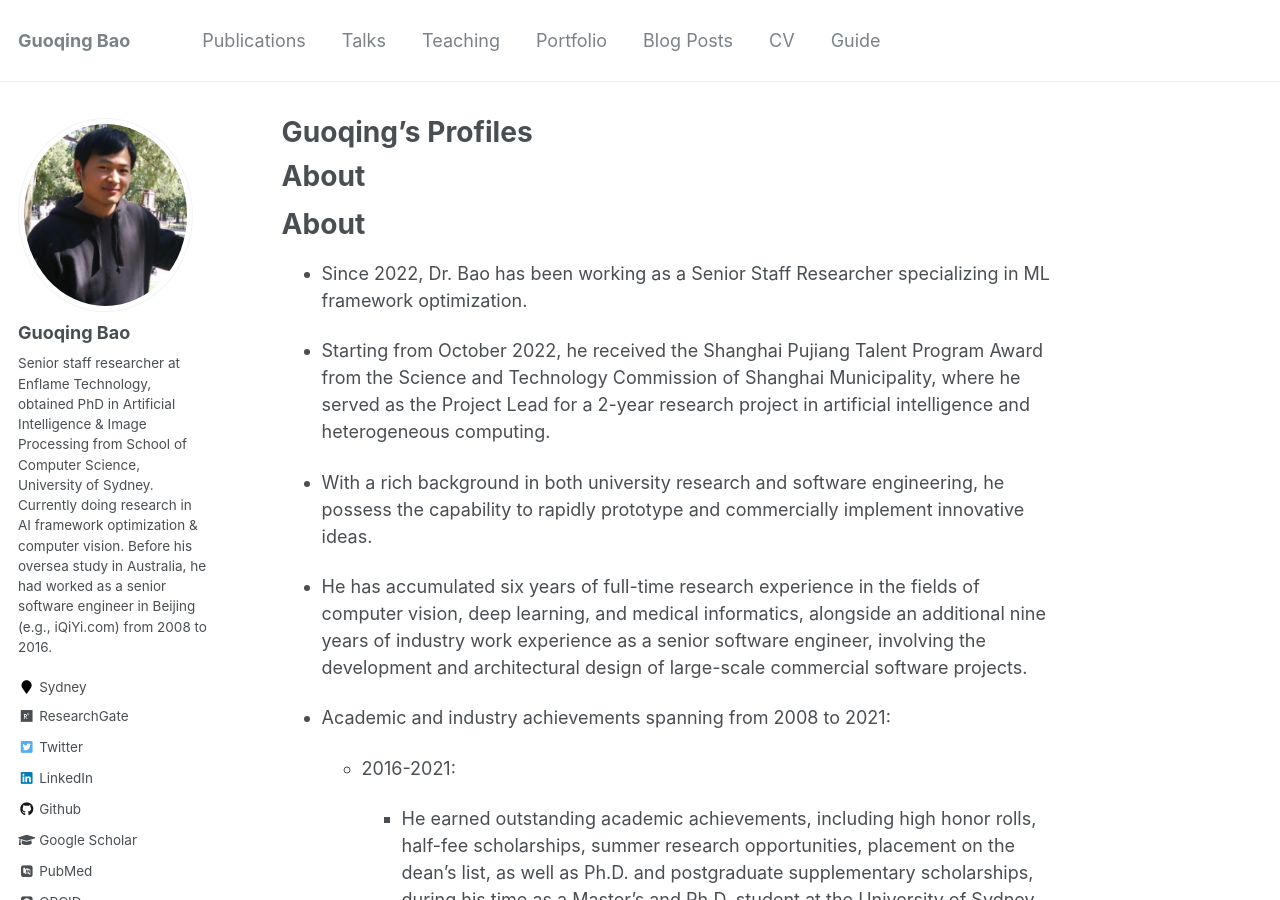
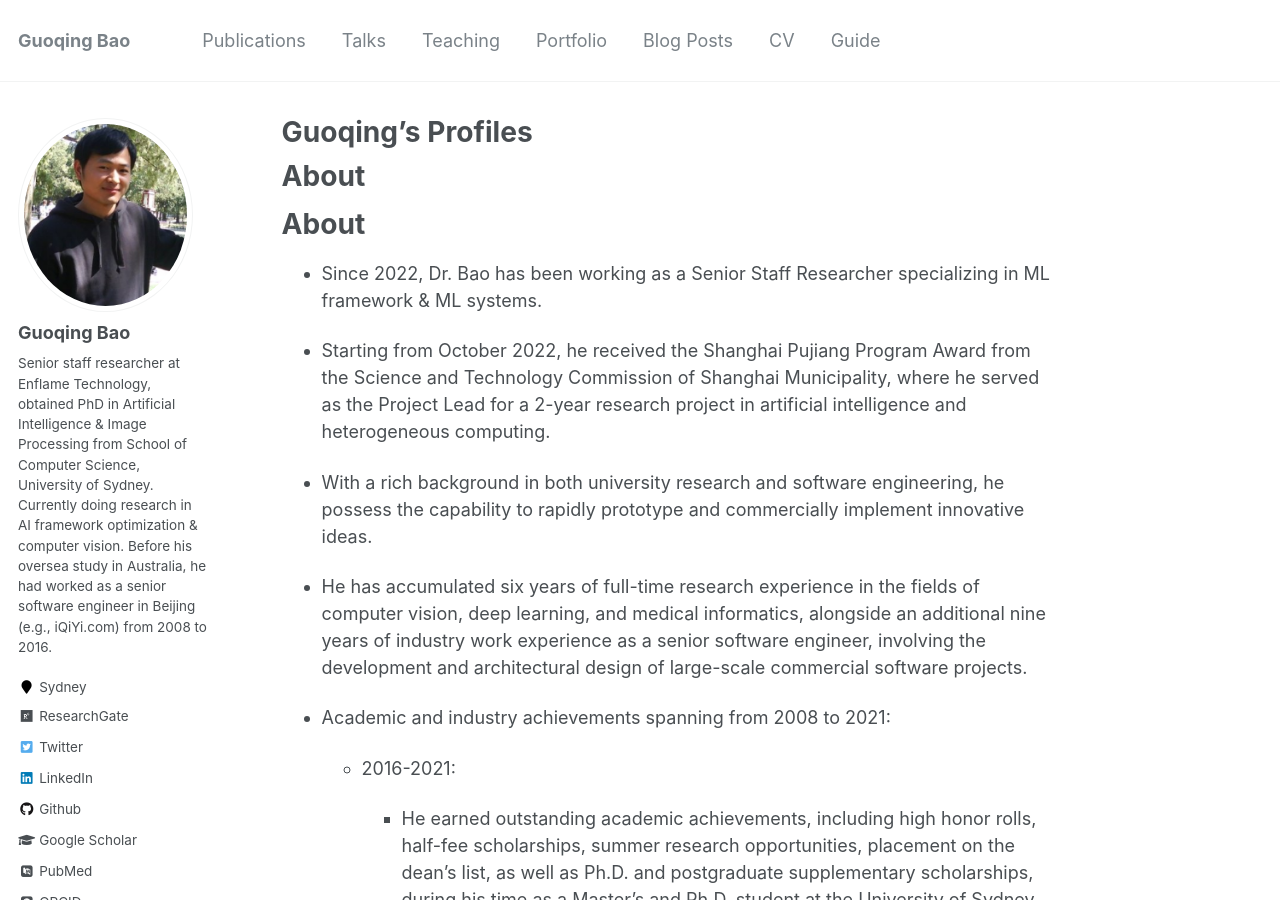
Before and after one commit to guoqingbao/guoqingbao.github.io, a Jekyll site: the page built from _pages/about.md, in a window 1280 px wide and 900 px high. Built offline with Jekyll 4.4.1, drawn with Linux system fonts in a browser that asks for light colours; some web fonts are replaced; some of the changed text lies outside the part shown.

Commit message:
Update about.md

```diff
--- a/_pages/about.md
+++ b/_pages/about.md
@@ -16,9 +16,9 @@ About
 
 About
 ======
-* Since 2022, Dr. Bao has been working as a Senior Staff Researcher specializing in ML framework optimization.
+* Since 2022, Dr. Bao has been working as a Senior Staff Researcher specializing in ML framework & ML systems.
 
-* Starting from October 2022, he received the Shanghai Pujiang Talent Program Award from the Science and Technology Commission of Shanghai Municipality, where he served as the Project Lead for a 2-year research project in artificial intelligence and heterogeneous computing.
+* Starting from October 2022, he received the Shanghai Pujiang Program Award from the Science and Technology Commission of Shanghai Municipality, where he served as the Project Lead for a 2-year research project in artificial intelligence and heterogeneous computing.
 
 * With a rich background in both university research and software engineering, he possess the capability to rapidly prototype and commercially implement innovative ideas.
 
@@ -49,7 +49,7 @@ Education
 Academic Awards
 ======
 * Science and Technology Commission of Shanghai Municipality
-  * **Shanghai Pujiang Talent Program Award** (10/2022)
+  * **Shanghai Pujiang Program Award** (10/2022)
 * School of Computer Science, University of Sydney
   * **Dean's List of Excellence in Academic Performance** (09/2018)
   * **High Honour Roll in Digital Media Computing** (05/2018)
```
